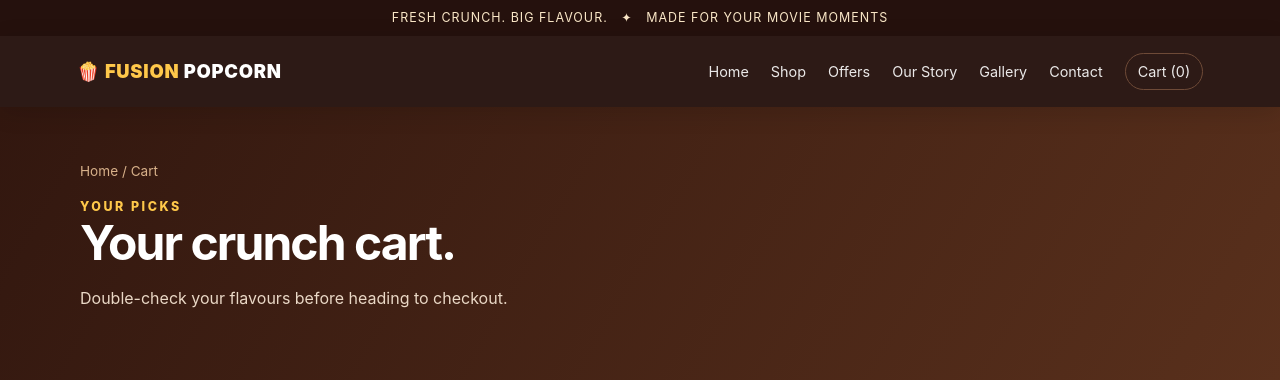
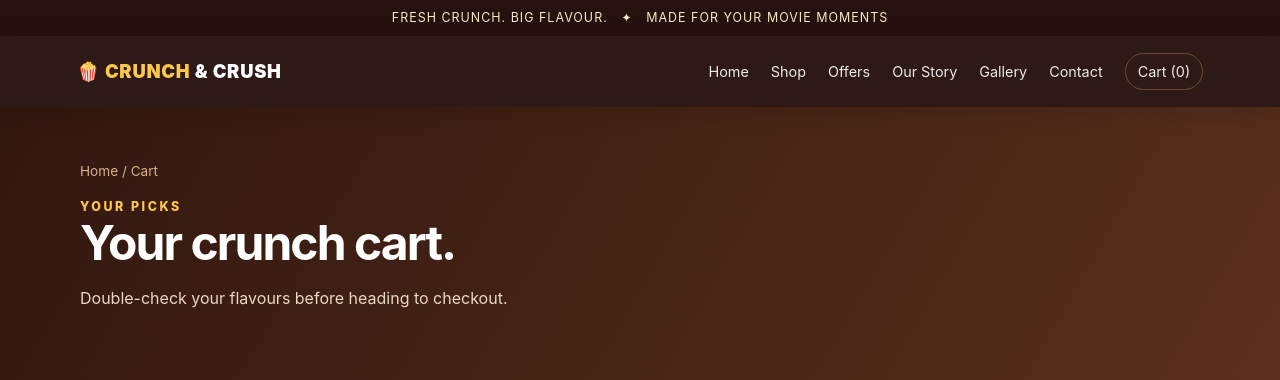
Before and after one commit to abdulnasar787/fusion-popcorn, a Django app: template shop/templates/shop/cart.html in a window 1280 px wide. Shown: the top 380 px of the page. Run offline with Django 5.2, Linux system fonts and the light colour scheme; the template is opened without the code that fills it, so the values that code supplies are empty.

Commit message:
Update base.html

```diff
--- a/shop/templates/shop/base.html
+++ b/shop/templates/shop/base.html
@@ -4,14 +4,14 @@
 <head>
   <meta charset="utf-8">
   <meta name="viewport" content="width=device-width, initial-scale=1">
-  <meta name="description" content="Fusion Popcorn — fresh, crunchy and delicious popcorn flavours.">
-  <title>{% block title %}Fusion Popcorn{% endblock %}</title>
+  <meta name="description" content="crunch & crush — fresh, crunchy and delicious popcorn flavours.">
+  <title>{% block title %}crunch & crush {% endblock %}</title>
   <link rel="stylesheet" href="{% static 'css/style.css' %}">
 </head>
 <body>
   <div class="topbar">FRESH CRUNCH. BIG FLAVOUR. &nbsp; ✦ &nbsp; MADE FOR YOUR MOVIE MOMENTS</div>
   <header class="navbar">
-    <a class="brand" href="{% url 'home' %}">🍿 FUSION <span>POPCORN</span></a>
+    <a class="brand" href="{% url 'home' %}">🍿 CRUNCH <span>& CRUSH</span></a>
     <nav class="navlinks" aria-label="Main navigation">
       <a href="{% url 'home' %}">Home</a>
       <a href="{% url 'shop' %}">Shop</a>
```
